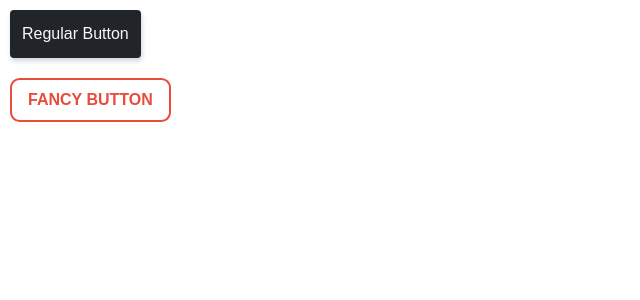
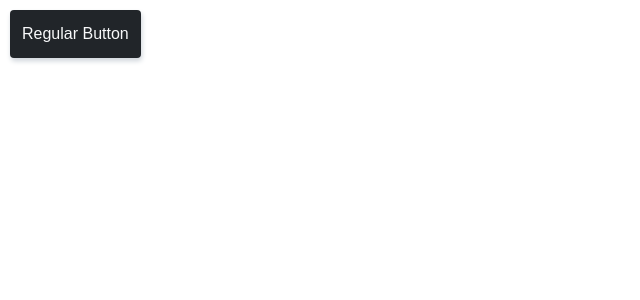
Before and after one commit to eriksonoliveira/react-redux-boilerplate, a React app: page / in a window 1280 px wide. Shown: the top 300 px of the page, without its empty margins (0-640 px from the left). Built offline with nearby package versions, Linux system fonts and the light colour scheme.

Commit message:
create example

```diff
--- a/src/components/App.js
+++ b/src/components/App.js
@@ -1,14 +1,12 @@
 import React, { Component } from "react";
 import styles from "../styles/main.scss";
 import Button from "./Button/Button";
-import FancyButton from "./Fancy-button/Fancy-button";
 
 class App extends Component {
   render() {
     return (
       <div>
         <Button label="Regular Button" />
-        <FancyButton label="Fancy Button" />
       </div>
     );
   }
--- a/src/components/Fancy-button/Fancy-button.jsx
+++ /dev/null
@@ -1,10 +0,0 @@
-import React, { Component } from "react";
-import styles from "./Fancy-button.scss";
-
-class FancyButton extends Component {
-  render() {
-    return <button className={styles.button}>{this.props.label}</button>;
-  }
-}
-
-export default FancyButton;
--- a/src/components/Fancy-button/Fancy-button.scss
+++ /dev/null
@@ -1,32 +0,0 @@
-@import "../../styles/partials/variables";
-
-$red: #e74c3c;
-
-.button {
-  box-sizing: border-box;
-  appearance: none;
-  background-color: transparent;
-  border: 2px solid $red;
-  border-radius: 0.6em;
-  color: $red;
-  cursor: pointer;
-  display: flex;
-  align-self: center;
-  font-size: $font-size-base;
-  font-family: sans-serif;
-  font-weight: $font-weight-bold;
-  line-height: $line-height-base;
-  margin: 10px;
-  padding: 0.5em 1em;
-  text-decoration: none;
-  text-align: center;
-  text-transform: uppercase;
-
-  transition: box-shadow 300ms ease-in-out, color 300ms ease-in-out;
-  &:hover,
-  &:focus {
-    box-shadow: 0 0 40px 40px $red inset;
-    color: $white;
-    outline: 0;
-  }
-}
```
